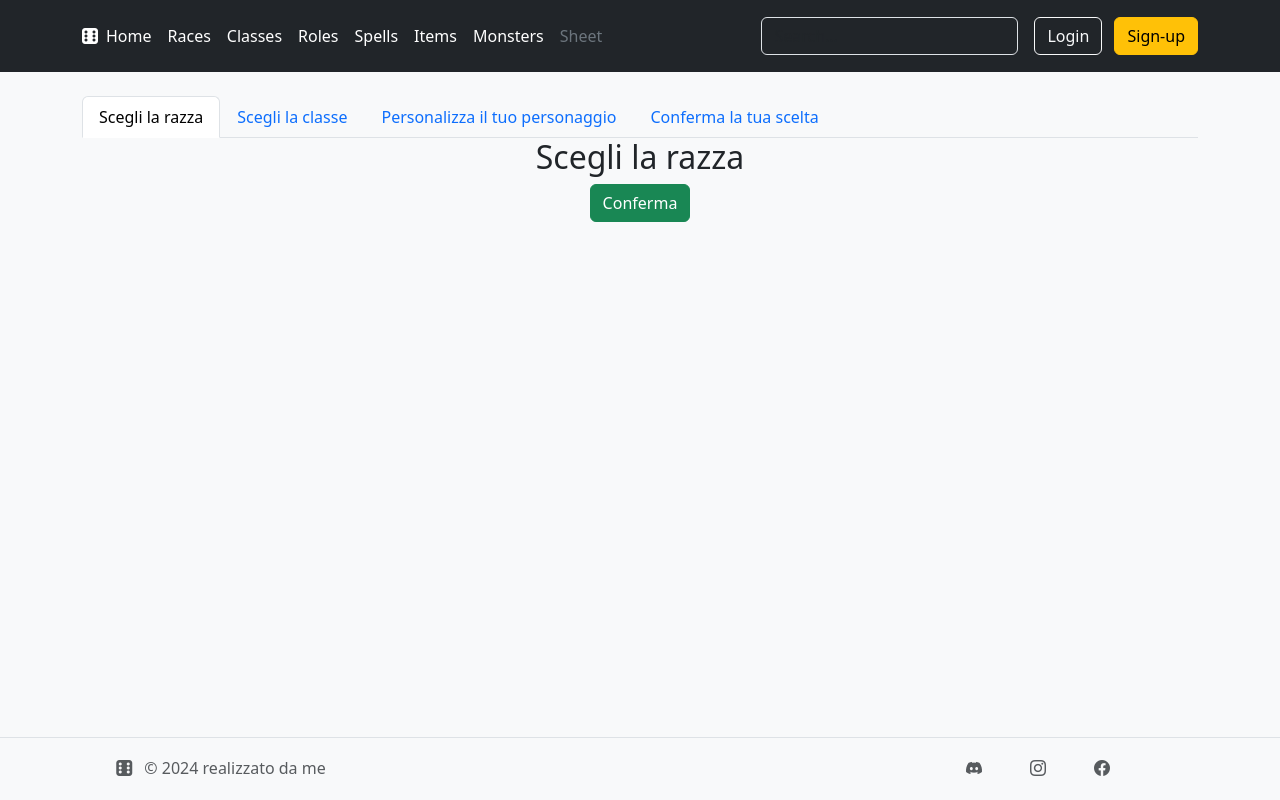
After one commit to MrFabix/soulhero, a PHP site: page /sheet.php in a window 1280 px wide. The commit adds this page. Run offline with PHP 8.4, Linux system fonts and the light colour scheme; data that the repository does not hold is empty.

Commit message:
creazion pg

```diff
--- a/include/nav.php
+++ b/include/nav.php
@@ -38,6 +38,8 @@ $url = $_SERVER['REQUEST_URI'];
                 <li><a href="/magic.php" class="nav-link px-2 <?php if ($url == "/magic.php") {echo "text-secondary";} else {echo "text-white";} ?>">Spells</a></li>
                 <li><a href="/items.php" class="nav-link px-2 <?php if ($url == "/items.php") {echo "text-secondary";} else {echo "text-white";} ?>">Items</a></li>
                 <li><a href="/monsters.php" class="nav-link px-2 <?php if ($url == "/monsters.php") {echo "text-secondary";} else {echo "text-white";} ?>">Monsters</a></li>
+                <li><a href="/sheet.php" class="nav-link px-2 <?php if ($url == "/sheet.php") {echo "text-secondary";} else {echo "text-white";} ?>">Sheet</a></li>
+
 
             </ul>
 
@@ -54,6 +56,7 @@ $url = $_SERVER['REQUEST_URI'];
     </div>
 </header>
 
+
 <!-- <a href="#" class="d-block link-body-emphasis text-decoration-none dropdown-toggle" data-bs-toggle="dropdown" aria-expanded="false">
                     <img src="https://github.com/mdo.png" alt="mdo" width="32" height="32" class="rounded-circle">
                 </a>
--- /dev/null
+++ b/sheet.php
@@ -0,0 +1,149 @@
+<?php
+include("include/config.php");
+
+
+
+?>
+<!DOCTYPE html >
+<html lang="ita">
+<head>
+    <meta charset="UTF-8">
+    <meta http-equiv="X-UA-Compatible" content="IE=edge">
+    <meta name="viewport" content="width=device-width, initial-scale=1, shrink-to-fit=no">
+
+    <title>Hero Soul - Classes</title>
+    <link href="https://cdn.jsdelivr.net/npm/bootstrap@5.3.2/dist/css/bootstrap.min.css" rel="stylesheet" integrity="sha384-T3c6CoIi6uLrA9TneNEoa7RxnatzjcDSCmG1MXxSR1GAsXEV/Dwwykc2MPK8M2HN" crossorigin="anonymous">
+    <link rel="stylesheet" href="https://cdn.jsdelivr.net/npm/bootstrap-icons@1.10.5/font/bootstrap-icons.css">
+    <style>
+        .zoom-on-hover {
+            transition: transform 0.3s ease;
+            z-index:    100;
+
+        }
+
+        .zoom-on-hover:hover {
+            transform: scale(1.1);
+            z-index:1010;
+        }
+        a {
+            text-decoration: none;
+        }
+
+    </style>
+
+</head>
+<body class="bg-light text-center">
+<?php include("include/nav.php"); ?>
+
+
+
+
+<div class="container mt-5 pt-5">
+    <div class="row">
+        <div class="col-md-12">
+            <div id="wizard" class="wizard">
+                <ul class="nav nav-tabs">
+                    <li class="nav-item">
+                        <a class="nav-link active" href="#step1" data-bs-toggle="tab">Scegli la razza</a>
+                    </li>
+                    <li class="nav-item">
+                        <a class="nav-link" href="#step2" data-bs-toggle="tab">Scegli la classe</a>
+                    </li>
+                    <li class="nav-item">
+                        <a class="nav-link" href="#step3" data-bs-toggle="tab">Personalizza il tuo personaggio</a>
+                    </li>
+                    <li class="nav-item">
+                        <a class="nav-link" href="#step4" data-bs-toggle="tab">Conferma la tua scelta</a>
+                    </li>
+                </ul>
+                <div class="tab-content">
+                    <div class="tab-pane active" id="step1">
+                        <h2>Scegli la razza</h2>
+
+
+
+                    </div>
+                    <div class="tab-pane" id="step2">
+                        <h2>Scegli la classe</h2>
+
+                        <div class="container">
+                            <div class="row row-cols-1 row-cols-lg-3 align-items-stretch g-4 py-5">
+
+                                <?php
+                                $sql = "SELECT * FROM class order by nome";
+                                $result = mysqli_query($link, $sql);
+                                if (mysqli_num_rows($result) > 0) {
+                                    while($row = mysqli_fetch_assoc($result)) {
+                                        ?>
+
+
+                                        <div class="col">
+                                                <div class="card card-cover h-100 overflow-hidden text-bg-dark rounded-4 shadow-lg zoom-on-hover draggable-card" style="background-image: url('img/classes/<?php echo $row["img"] ?>'); background-size: cover;">
+                                                    <div class="d-flex flex-column h-100 p-5 pb-3 text-white text-shadow-1">
+                                                        <h3 class="pt-5 mt-5 mb-4 display-6 lh-1 fw-bold "><?php echo $row["nome"]; ?></h3>
+                                                        <ul class="d-flex list-unstyled mt-auto">
+                                                            <li class="me-auto"></li>
+                                                            <li class="d-flex align-items-center me-3 ">
+                                                                <i class="bi bi-person "></i>
+                                                                <small><?php echo $row["nome"]; ?></small>
+                                                            </li>
+                                                            <li class="d-flex align-items-center">
+                                                                <i class="bi bi-heart-fill"></i>
+                                                                <small class="text-danger">HP <?php echo $row["hp"]; ?> </small>
+                                                            </li>
+                                                        </ul>
+                                                    </div>
+                                                </div>
+                                        </div>
+                                        <?php
+                                    }
+                                }
+                                ?>
+
+
+
+
+                            </div>
+                        </div>
+
+
+
+                    </div>
+                    <div class="tab-pane" id="step3">
+                        <h2>Personalizza il tuo personaggio</h2>
+                        <!-- Aggiungi qui i tuoi elementi per personalizzare il personaggio -->
+                    </div>
+                    <div class="tab-pane" id="step4">
+                        <h2>Conferma la tua scelta</h2>
+                        <!-- Mostra qui un riepilogo delle scelte fatte e un pulsante per confermare -->
+                    </div>
+                </div>
+                <div class="wizard-footer">
+                    <button type="button" class="btn btn-success" id="confimr">Conferma</button>
+                </div>
+            </div>
+        </div>
+    </div>
+</div>
+
+
+
+
+
+<?php include("include/footer.php"); ?>
+<!-- Bootstrap Bundle with Popper -->
+
+
+
+
+
+
+
+<script src="https://code.jquery.com/jquery-3.6.0.min.js"></script>
+<script src="https://code.jquery.com/ui/1.13.1/jquery-ui.min.js"></script>
+<script src="https://cdn.jsdelivr.net/npm/@popperjs/core@2.11.6/dist/umd/popper.min.js" integrity="sha384-oBqDVmMz9ATKxIep9tiCxS/Z9fNfEXiDAYTujMAeBAsjFuCZSmKbSSUnQlmh/jp3" crossorigin="anonymous"></script>
+<script src="https://cdn.jsdelivr.net/npm/bootstrap@5.2.3/dist/js/bootstrap.min.js" integrity="sha384-cuYeSxntonz0PPNlHhBs68uyIAVpIIOZZ5JqeqvYYIcEL727kskC66kF92t6Xl2V" crossorigin="anonymous"></script>
+
+
+</body>
+</html>
```
